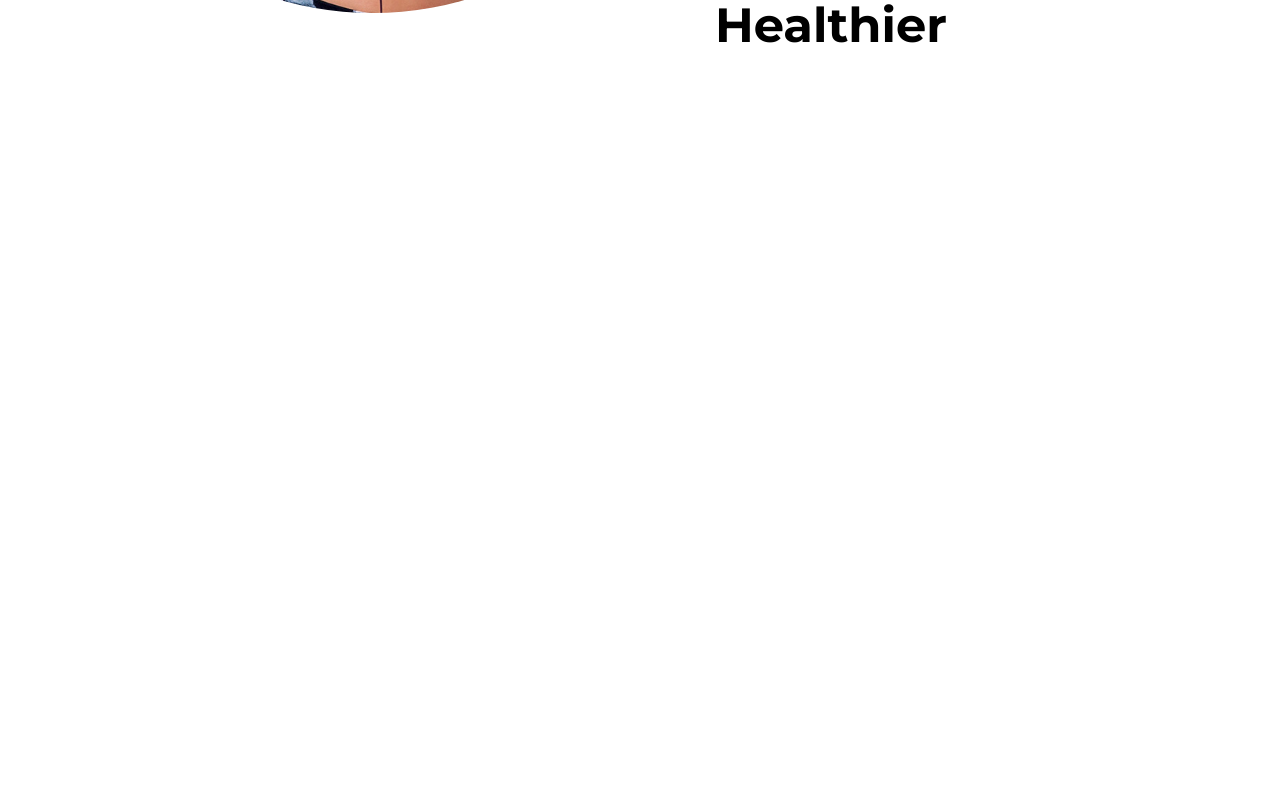
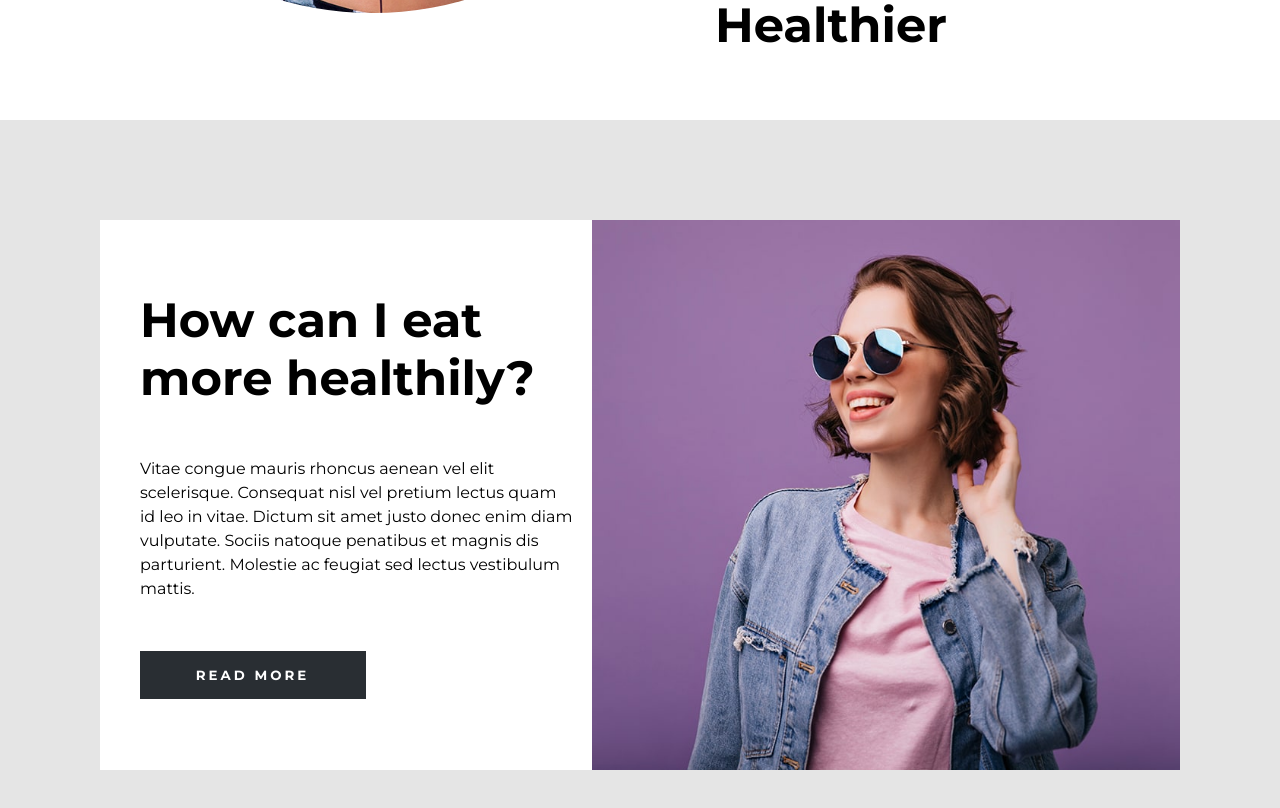
Before and after one commit to brtauhid/healthy-food, a React (Create React App) app: page / in a window 1280 px wide. Shown: the part 3480-4288 px from the top of the page. Before the commit the page ends 3600 px from the top, so only its background shows below. Built offline with nearby package versions, Linux system fonts and the light colour scheme.

Commit message:
blog 2 area

```diff
--- a/src/App.js
+++ b/src/App.js
@@ -1,4 +1,5 @@
 import Blog1 from "./components/Blog1";
+import Blog2 from "./components/Blog2";
 import Contact from "./components/Contact";
 import Features from "./components/Features";
 import Hero from "./components/Hero";
@@ -14,6 +15,7 @@ function App() {
       <Contact></Contact>
       <Tips></Tips>
       <Blog1></Blog1>
+      <Blog2></Blog2>
     </div>
   );
 }
--- /dev/null
+++ b/src/components/Blog2.jsx
@@ -0,0 +1,75 @@
+import styled from "styled-components";
+import Blog2Image from "../img/-min.jpg";
+
+const Container = styled.div`
+  height: 750px;
+  background-color: #e5e5e5;
+  display: flex;
+  align-items: center;
+  justify-content: center;
+`;
+const Blog2Content = styled.div`
+  display: flex;
+  width: 1080px;
+  height: 550px;
+  background-color: white;
+`;
+const Left = styled.div`
+  flex: 1;
+  margin-left: 40px;
+  display: flex;
+  //   align-items: center;
+  justify-content: center;
+  flex-direction: column;
+`;
+const Blog2Title = styled.h1`
+  font-size: 48px;
+  width: 90%;
+`;
+const Blog2Description = styled.p`
+  margin: 50px 0;
+  width: 96%;
+  line-height: 1.5;
+`;
+const Blog2Btn = styled.button`
+  text-transform: uppercase;
+  letter-spacing: 3px;
+  border-style: none;
+  font-weight: 700;
+  padding: 16px 52px 16px 51px;
+  width: 50%;
+  background-color: #292e33;
+  color: white;
+`;
+
+const Right = styled.div`
+  flex: 1.3;
+`;
+const Blog2Img = styled.img`
+  width: 100%;
+  height: 100%;
+  object-fit: cover;
+`;
+const Blog2 = () => {
+  return (
+    <Container>
+      <Blog2Content>
+        <Left>
+          <Blog2Title>How can I eat more healthily?</Blog2Title>
+          <Blog2Description>
+            Vitae congue mauris rhoncus aenean vel elit scelerisque. Consequat
+            nisl vel pretium lectus quam id leo in vitae. Dictum sit amet justo
+            donec enim diam vulputate. Sociis natoque penatibus et magnis dis
+            parturient. Molestie ac feugiat sed lectus vestibulum mattis.
+          </Blog2Description>
+          <Blog2Btn>read more</Blog2Btn>
+        </Left>
+        <Right>
+          <Blog2Img src={Blog2Image}></Blog2Img>
+        </Right>
+      </Blog2Content>
+    </Container>
+  );
+};
+
+export default Blog2;
```
